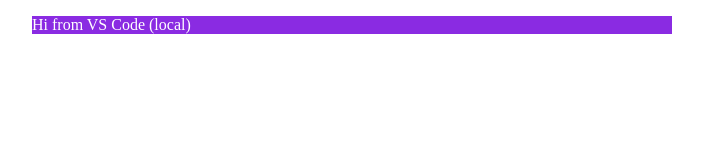
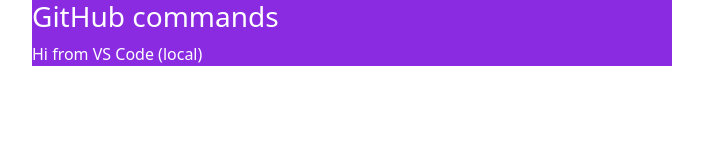
Before and after one commit to Ayan-Alvi/github-basics, a plain HTML site: page index.html in a window 1280 px wide. Shown: the whole page, without its empty margins (288-991 px from the left). Drawn offline with nearby package versions, Linux system fonts and the light colour scheme.

Commit message:
added bootstrap

```diff
--- a/index.html
+++ b/index.html
@@ -4,13 +4,16 @@
     <meta charset="UTF-8">
     <meta name="viewport" content="width=device-width, initial-scale=1.0">
     <link rel="stylesheet" href="styles.css">
+    <link rel="stylesheet" href="https://cdn.jsdelivr.net/npm/bootstrap@5.3.3/dist/css/bootstrap.min.css">
     <title>GitHub Basic commands</title>
 </head>
 <body>
     <div class="main">
+        <h3>GitHub commands</h3>
         <p>
             Hi from VS Code (local)
         </p>
     </div>
+    <script src="https://cdn.jsdelivr.net/npm/bootstrap@5.3.3/dist/js/bootstrap.bundle.min.js"></script>
 </body>
 </html>
```
